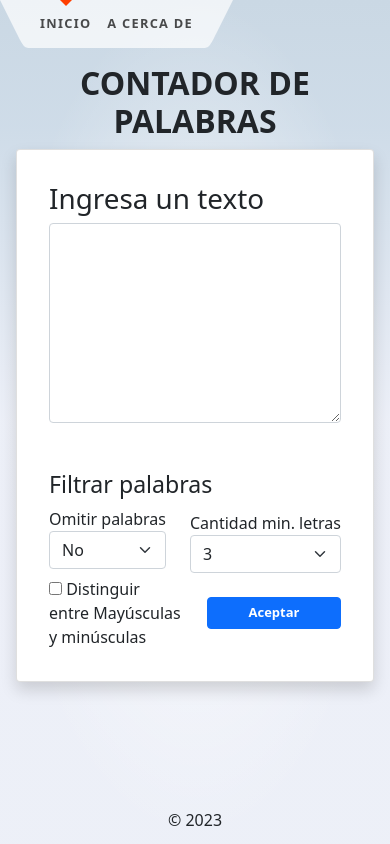
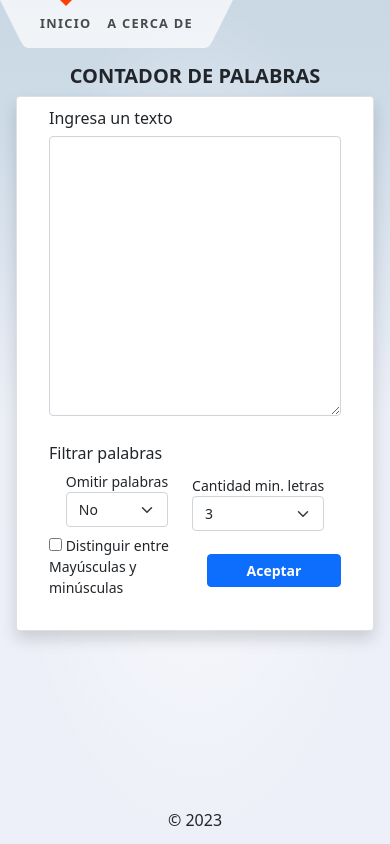
Before and after one commit to JosePater/word-games, a SvelteKit app: page / in a window 390 px wide. Built offline with nearby package versions, Linux system fonts and the light colour scheme.

Commit message:
style(font-size): reduced text size

```diff
--- a/src/routes/+page.svelte
+++ b/src/routes/+page.svelte
@@ -103,21 +103,21 @@
 </svelte:head>
 
 <section>
-  <h1><b>CONTADOR DE PALABRAS</b></h1>
+  <h1 class="title"><b>CONTADOR DE PALABRAS</b></h1>
 
   <div class="card shadow p-3 mb-4 bg-body rounded mx-auto">
     <div class="card-body">
-      <h5 class="card-title fs-1">Ingresa un texto</h5>
+      <h5 class="card-title fs-6">Ingresa un texto</h5>
       <div class="form-floating mb-5">
         <textarea
           placeholder="Escribe el texto"
-          style="height: 200px"
+          style="height: 280px"
           class="form-control"
           bind:value={prompt}
         />
       </div>
       <div class="row mt-2 d-flex justify-content-center align-items-center">
-        <h3>Filtrar palabras</h3>
+        <h5 class="fs-6">Filtrar palabras</h5>
         <div class="col-2 mb-2 size-screen">
           <label for="">Omitir palabras</label>
           <select bind:value={omitir} class="form-select">
@@ -167,7 +167,7 @@
           </div>
         {/if}
         <div class="col size-screen">
-          <button class="btn btn-primary w-100" on:click={iniciar}
+          <button class="btn btn-primary w-100 mt-2" on:click={iniciar}
             ><b>Aceptar</b></button
           >
         </div>
@@ -213,6 +213,17 @@
 </section>
 
 <style>
+  .title {
+    font-size: 25px;
+  }
+  .card,
+  select,
+  button {
+    font-size: 14px;
+  }
+  h5 {
+    margin-top: -20px;
+  }
   @media screen and (max-width: 800px) {
     .size-screen {
       display: block;
@@ -227,6 +238,9 @@
       display: block;
       width: fit-content;
     }
+    textarea {
+      margin: 0;
+    }
   }
   @media screen and (max-width: 460px) {
     .size-screen4 {
@@ -235,9 +249,11 @@
     }
     table,
     button {
-      font-size: 13px;
       margin: 0;
       padding: 5px;
     }
+    .title {
+      font-size: 20px;
+    }
   }
 </style>
--- a/src/routes/acercade/+page.svelte
+++ b/src/routes/acercade/+page.svelte
@@ -63,13 +63,13 @@
   }
 
   h1 {
-    font-size:34px;
+    font-size:30px;
     color: #250303;
     margin-top: 0;
   }
 
   p {
-    font-size: 20px;
+    font-size: 16px;
     line-height: 1.5;
     color: #302e2e;
   }
@@ -82,21 +82,31 @@
   }
 
   li {
-    font-size: 20px;
+    font-size: 16px;
     color: #302e2e;
     margin-bottom: 10px;
   }
 
   /* Estilos para el autor */
   h2 {
-    font-size: 30px;
+    font-size: 24px;
     color: #302e2e;
     margin-top: 30px;
   }
 
   p.author {
-    font-size: 20px;
+    font-size: 16px;
     color: #302e2e;
     font-style: italic;
   }
+  @media screen and (max-width: 600px) {
+    ol {
+      margin: 0;
+      padding: 0;
+    }
+    li {
+      margin-left: -5px;
+
+    }
+  }
 </style>
```
